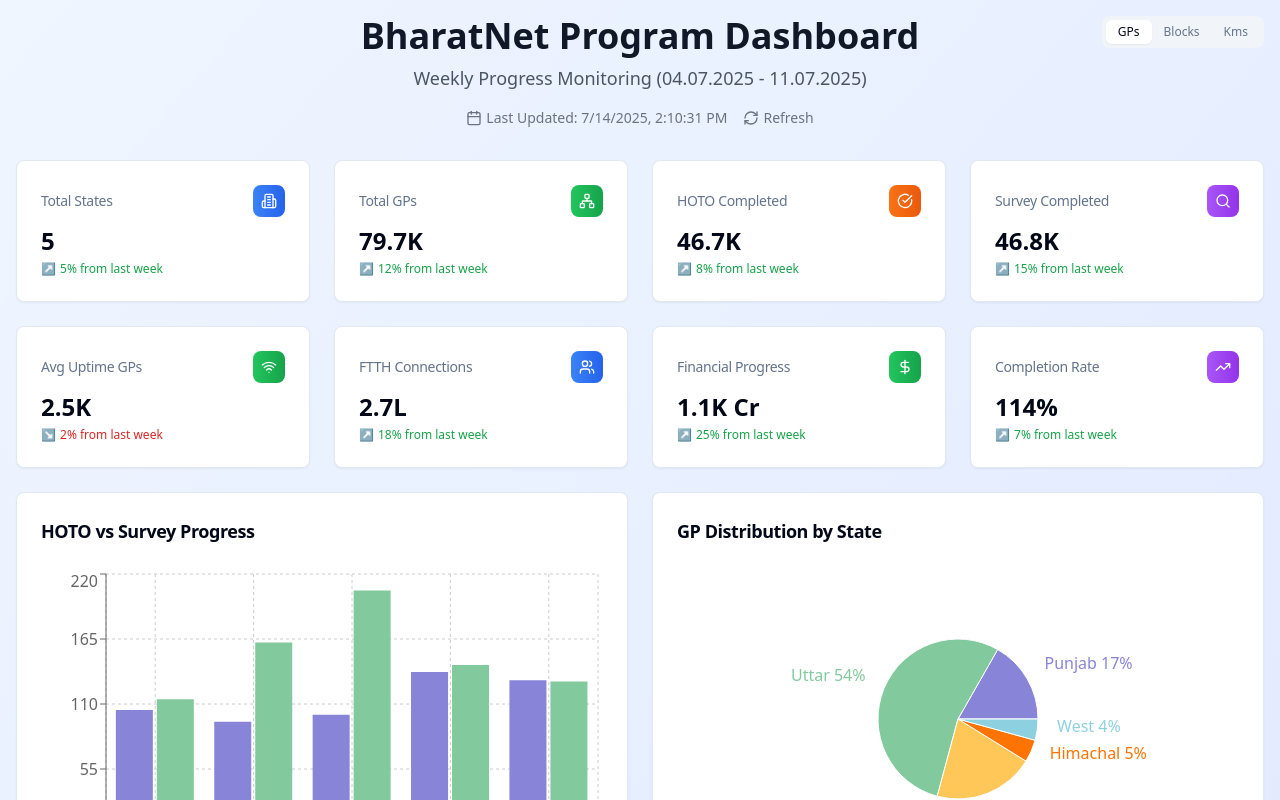
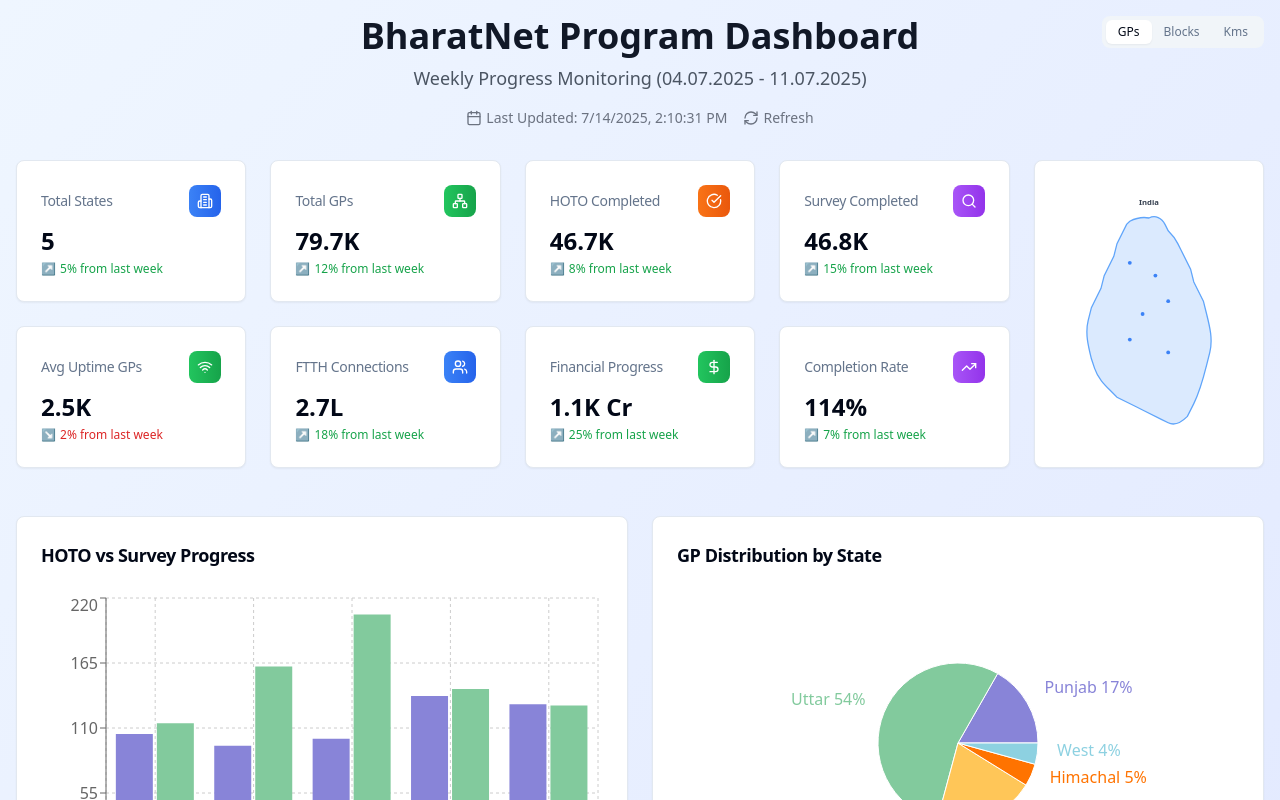
Before and after one commit to snorimaps/weekly-progress-pulse, a React (Vite) app: page / in a window 1280 px wide. Shown: the top 800 px of the page. Built offline with nearby package versions, Linux system fonts and the light colour scheme.

Commit message:
Add India map to dashboard
Add a mini SVG map of India to the right side of the top two rows of cards in the dashboard layout.

```diff
--- /dev/null
+++ b/src/components/IndiaMap.tsx
@@ -0,0 +1,65 @@
+
+import React from 'react';
+
+export const IndiaMap = () => {
+  return (
+    <div className="bg-white rounded-lg shadow-sm border p-4 h-full flex items-center justify-center">
+      <div className="w-full h-full max-w-48 max-h-72">
+        <svg
+          viewBox="0 0 300 400"
+          className="w-full h-full text-blue-600"
+          fill="currentColor"
+          xmlns="http://www.w3.org/2000/svg"
+        >
+          {/* Simplified India map outline */}
+          <path
+            d="M150 50
+               C160 45, 170 50, 175 60
+               L180 70
+               C185 75, 190 80, 195 90
+               L200 100
+               C205 110, 210 120, 215 130
+               L220 150
+               C225 160, 230 170, 235 180
+               L240 200
+               C245 220, 250 240, 245 260
+               L240 280
+               C235 300, 230 320, 220 340
+               L210 360
+               C200 370, 190 375, 180 370
+               L170 365
+               C160 360, 150 355, 140 350
+               L130 345
+               C120 340, 110 335, 100 330
+               L90 320
+               C80 310, 70 300, 65 285
+               L60 270
+               C55 250, 50 230, 55 210
+               L60 190
+               C65 180, 70 170, 75 160
+               L80 140
+               C85 130, 90 120, 95 110
+               L100 90
+               C105 80, 110 70, 115 60
+               L120 55
+               C130 50, 140 48, 150 50 Z"
+            className="fill-blue-100 stroke-blue-400 stroke-2"
+          />
+
+          {/* Title */}
+          <text x="150" y="30" textAnchor="middle" className="text-xs font-semibold fill-gray-700">
+            India
+          </text>
+
+          {/* Some major states/regions as dots */}
+          <circle cx="120" cy="120" r="3" className="fill-blue-500" />
+          <circle cx="160" cy="140" r="3" className="fill-blue-500" />
+          <circle cx="180" cy="180" r="3" className="fill-blue-500" />
+          <circle cx="140" cy="200" r="3" className="fill-blue-500" />
+          <circle cx="120" cy="240" r="3" className="fill-blue-500" />
+          <circle cx="180" cy="260" r="3" className="fill-blue-500" />
+        </svg>
+      </div>
+    </div>
+  );
+};
--- a/src/pages/Index.tsx
+++ b/src/pages/Index.tsx
@@ -1,4 +1,3 @@
-
 import { useEffect, useState } from 'react';
 import { Card, CardContent, CardHeader, CardTitle } from '@/components/ui/card';
 import { MetricCard } from '@/components/MetricCard';
@@ -20,6 +19,8 @@ import {
   Calendar,
   RefreshCw
 } from 'lucide-react';
+
+import { IndiaMap } from '@/components/IndiaMap';
 
 const Index = () => {
   const [originalData, setOriginalData] = useState<StateData[]>([]);
@@ -112,9 +113,11 @@ const Index = () => {
           </div>
         </div>
 
-        {/* Key Metrics */}
+        {/* Key Metrics with India Map */}
         {metrics && (
-          <div className="grid grid-cols-1 md:grid-cols-2 lg:grid-cols-4 gap-6 mb-8">
+          <div className="grid grid-cols-1 lg:grid-cols-5 gap-6 mb-8">
+            {/* First row of metrics */}
+            <div className="lg:col-span-4 grid grid-cols-1 md:grid-cols-2 lg:grid-cols-4 gap-6">
               <MetricCard
                 title="Total States"
                 value={metrics.totalStates}
@@ -144,11 +147,14 @@ const Index = () => {
                 change={15}
               />
             </div>
-        )}
 
-        {/* Secondary Metrics */}
-        {metrics && (
-          <div className="grid grid-cols-1 md:grid-cols-2 lg:grid-cols-4 gap-6 mb-8">
+            {/* India Map */}
+            <div className="lg:col-span-1 lg:row-span-2">
+              <IndiaMap />
+            </div>
+
+            {/* Second row of metrics */}
+            <div className="lg:col-span-4 grid grid-cols-1 md:grid-cols-2 lg:grid-cols-4 gap-6">
               <MetricCard
                 title={`Avg Uptime ${selectedUnit}`}
                 value={metrics.avgUptime}
@@ -180,6 +186,14 @@ const Index = () => {
                 change={7}
               />
             </div>
+          </div>
+        )}
+
+        {/* Secondary Metrics */}
+        {metrics && (
+          <div className="grid grid-cols-1 md:grid-cols-2 lg:grid-cols-4 gap-6 mb-8">
+
+          </div>
         )}
 
         {/* Charts */}
```
Lines whose indentation alone changed are shown as unchanged.
